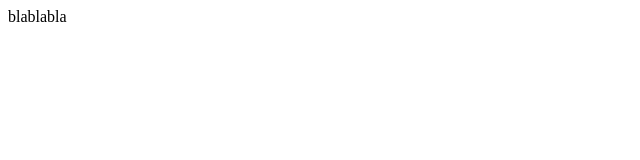
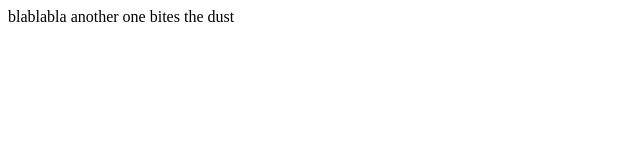
Before and after one commit to VladDeputat/hello-world, a plain HTML site: page index.html in a window 1280 px wide. Shown: the whole page, without its empty margins (0-640 px from the left). Drawn offline with Linux system fonts and the light colour scheme.

Commit message:
Update index.html

```diff
--- a/index.html
+++ b/index.html
@@ -8,5 +8,6 @@
 <body>
     <!-- first commit -->
     blablabla
+    another one bites the dust
 </body>
 </html>
```
